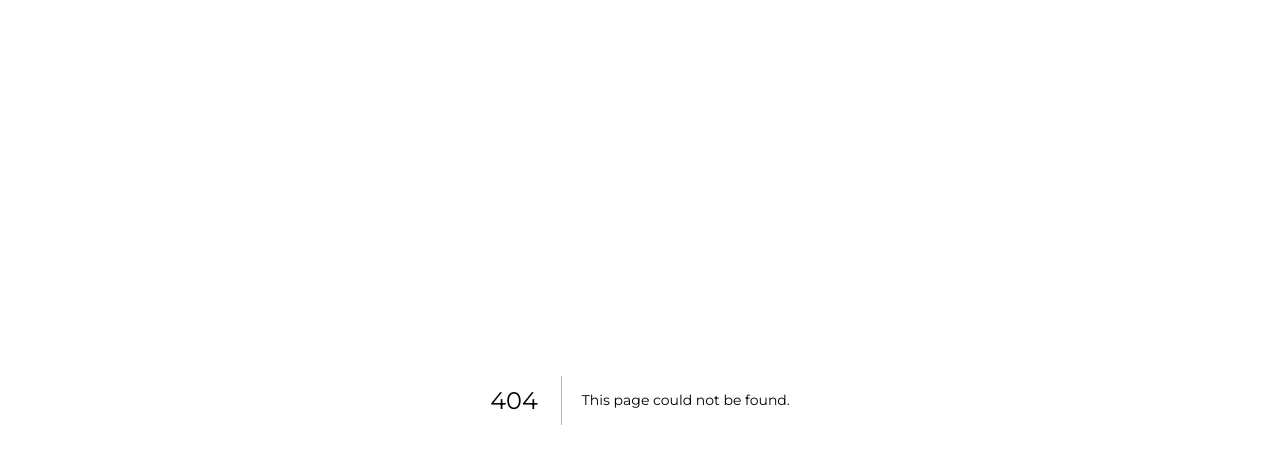
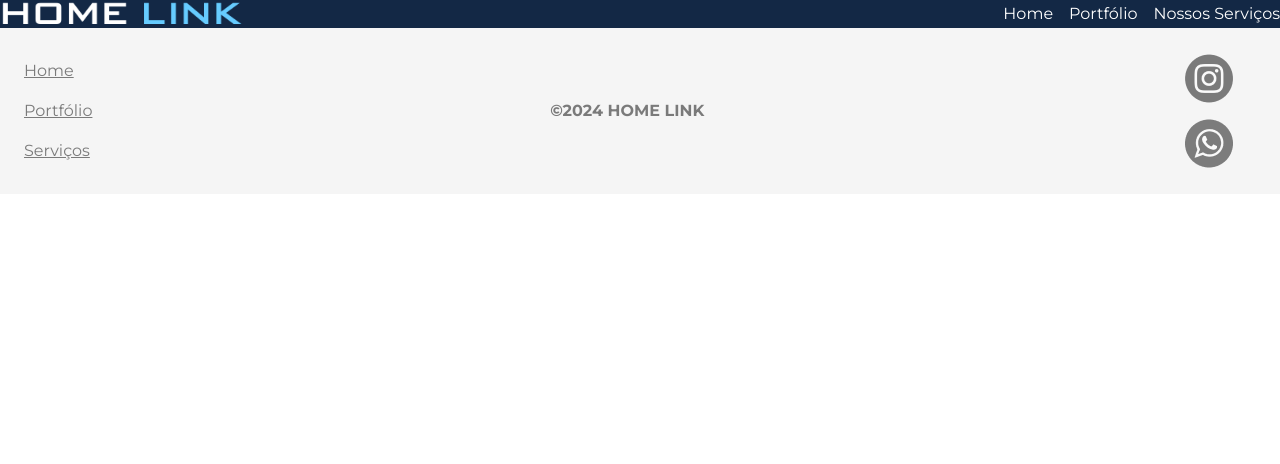
Before and after one commit to pedroandriottii/homelink-fullstack, a Next.js app: page /about in a window 1280 px wide. Before the commit this address had no page. Shown: the top 464 px of the page. Built offline with nearby package versions, Linux system fonts and the light colour scheme.

Commit message:
Footer Added

```diff
--- /dev/null
+++ b/src/app/about/page.tsx
@@ -0,0 +1,11 @@
+import Footer from "../components/footer"
+import Navbar from "../components/navbar"
+
+export default function About() {
+  return (
+    <div>
+      <Navbar />
+      <Footer />
+    </div>
+  )
+}
--- a/src/app/components/footer.tsx
+++ b/src/app/components/footer.tsx
@@ -0,0 +1,31 @@
+import Image from 'next/image';
+
+export default function Footer() {
+  return (
+    <div className='flex bg-[#F5F5F5] items-center justify-between p-6' >
+      <div className='flex flex-col text-[#00000080] underline gap-6'>
+        <p>Home</p>
+        <p>Portfólio</p>
+        <p>Serviços</p>
+      </div>
+      <p className='text-[#00000080] font-extrabold'>©2024 HOME LINK</p>
+      <div className='flex flex-col items-center gap-3'>
+        <a href="https://www.instagram.com/homelinkbr/" target='__blank'>
+          <Image
+            src="/media/instagram.png"
+            alt="Instagram Logo"
+            width={94}
+            height={53}
+          /></a>
+        <a href="">
+          <Image
+            src="/media/whatsapp.png"
+            alt="Whatsapp Logo"
+            width={72}
+            height={53}
+          />
+        </a>
+      </div>
+    </div>
+  );
+}
--- a/src/app/components/navbar.tsx
+++ b/src/app/components/navbar.tsx
@@ -16,9 +16,9 @@ export default function Navbar() {
       <div className="lg:hidden flex items-center justify-between pt-10 pl-6 pb-6 pr-6 w-full box-border">
         <button className="relative p-4 focus:outline-none" onClick={toggleMenu}>
           <div className="block w-8">
-            <div className={`absolute h-0.5 w-6 bg-white transform transition duration-500 ease-in-out ${isMenuOpen ? 'rotate-45' : '-translate-y-1.5'}`}/>
-            <div className={`absolute h-0.5 w-6 bg-white transform transition duration-500 ease-in-out ${isMenuOpen ? 'opacity-0' : ''}`}/>
-            <div className={`absolute h-0.5 w-6 bg-white transform transition duration-500 ease-in-out ${isMenuOpen ? '-rotate-45' : 'translate-y-1.5'}`}/>
+            <div className={`absolute h-0.5 w-6 bg-white transform transition duration-500 ease-in-out ${isMenuOpen ? 'rotate-45' : '-translate-y-1.5'}`} />
+            <div className={`absolute h-0.5 w-6 bg-white transform transition duration-500 ease-in-out ${isMenuOpen ? 'opacity-0' : ''}`} />
+            <div className={`absolute h-0.5 w-6 bg-white transform transition duration-500 ease-in-out ${isMenuOpen ? '-rotate-45' : 'translate-y-1.5'}`} />
           </div>
         </button>
 
@@ -32,19 +32,17 @@ export default function Navbar() {
         </a>
       </div>
 
-      {/* Menu móvel */}
+      {/* Navbar mobile */}
       <div
-        style={{ maxHeight: maxHeight }}
-        className={`transition-max-height duration-700 ease-in-out overflow-hidden lg:hidden`}
-      >
+        style={{ maxHeight: maxHeight }} className={`transition-max-height duration-700 ease-in-out overflow-hidden lg:hidden`}>
         <div className="bg-home-link-background-blue w-full p-6">
           <a href="/" className="block py-2 text-white  border border-solid rounded-xl mb-3 pl-4 uppercase text-xl">Home</a>
-          <a href="/portfolio" className="block py-2 text-white  border border-solid rounded-xl mb-3 pl-4 uppercase text-xl">Portfólio</a>
+          <a href="/about" className="block py-2 text-white  border border-solid rounded-xl mb-3 pl-4 uppercase text-xl">Portfólio</a>
           <a href="/services" className="block py-2 text-white  border border-solid rounded-xl mb-3 pl-4 uppercase text-xl">Nossos Serviços</a>
         </div>
       </div>
 
-      {/* Menu desktop */}
+      {/* Navbar desktop */}
       <div className="hidden lg:flex justify-between items-center">
         <a href="/">
           <Image
--- a/src/app/page.tsx
+++ b/src/app/page.tsx
@@ -1,12 +1,14 @@
 import Image from "next/image";
 import Navbar from "../app/components/navbar";
 import Hero from "../app/components/hero";
+import Footer from "../app/components/footer";
 
 export default function Home() {
   return (
     <div>
       <Navbar />
       <Hero />
+      <Footer />
     </div>
   );
 }
--- /dev/null
+++ b/src/app/services/page.tsx
@@ -0,0 +1,13 @@
+import Footer from "../components/footer";
+import Navbar from "../components/navbar";
+
+
+export default function Services() {
+  return (
+    <div>
+      <Navbar />
+
+      <Footer />
+    </div>
+  )
+}
--- a/tailwind.config.ts
+++ b/tailwind.config.ts
@@ -10,6 +10,7 @@ const config: Config = {
     extend: {
       colors: {
         "home-link-background-blue": "#132845",
+        "home-link-light-blue": "#65CCFF",
       },
       backgroundImage: {
       },
```
